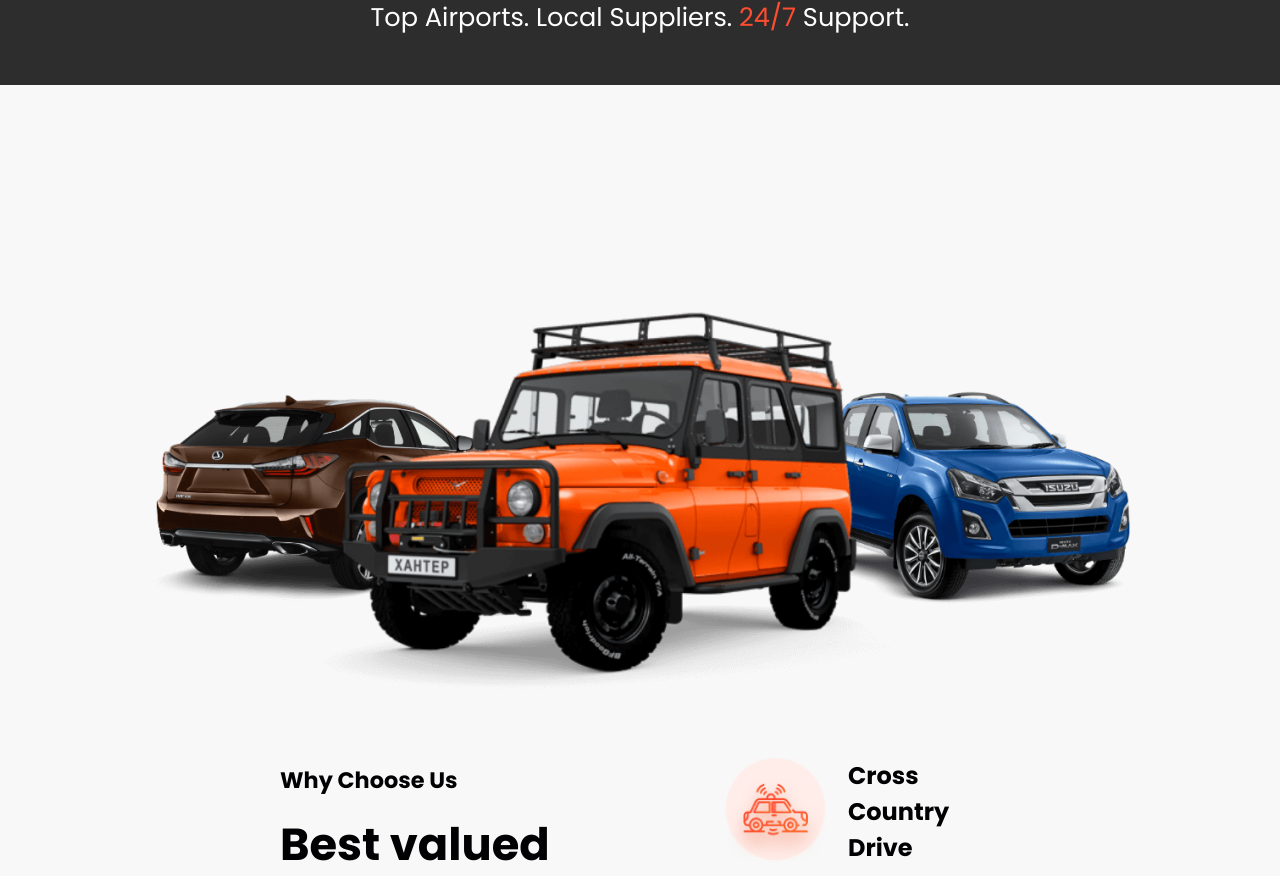
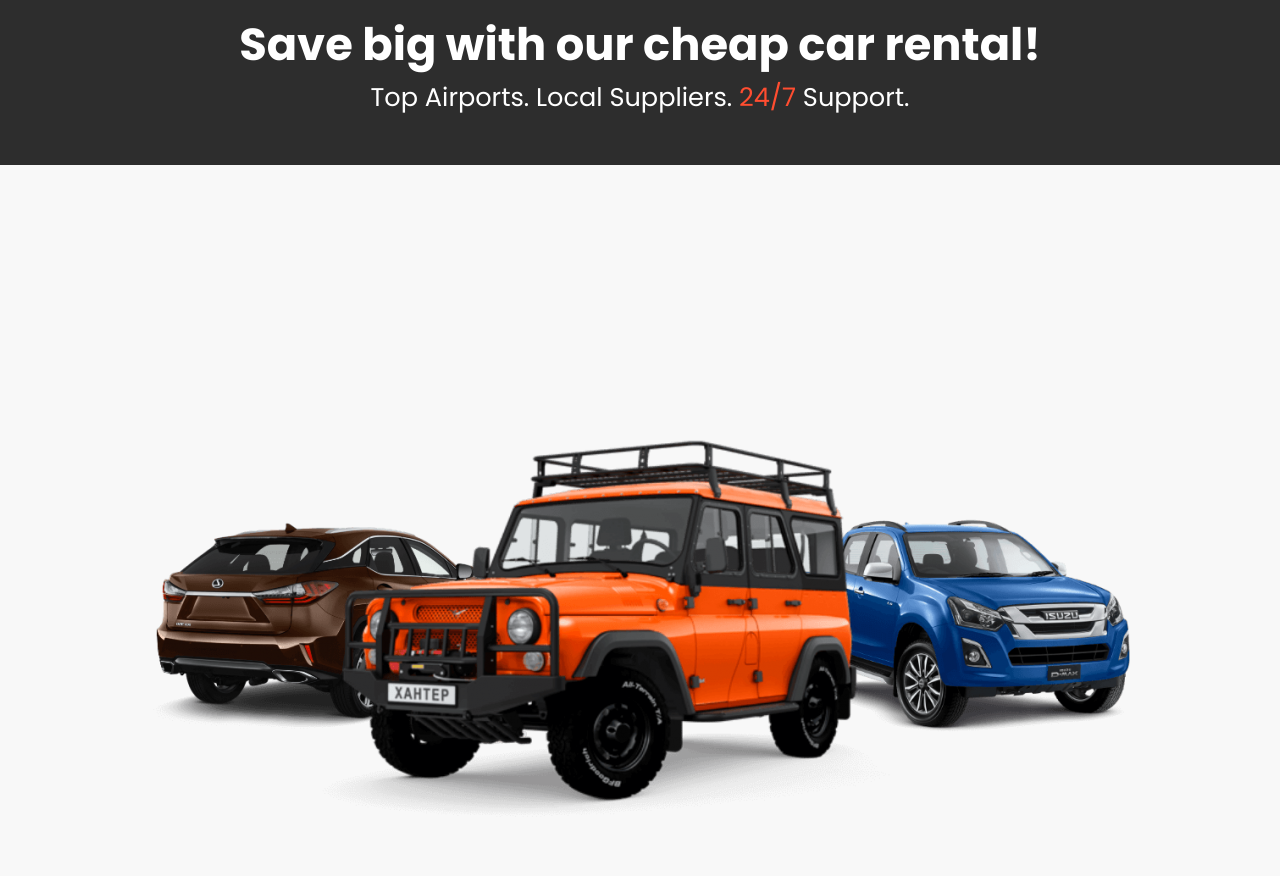
Before and after one commit to imrashidov/car-rental-project, a React (Vite) app: page / in a window 1280 px wide. Shown: the part 2826-3702 px from the top of the page. Built offline with nearby package versions, Linux system fonts and the light colour scheme.

Commit message:
Refactor padding in App.css

```diff
--- a/src/App.css
+++ b/src/App.css
@@ -256,7 +256,7 @@
   justify-content: center;
   background-color: #f8f8f8;
   position: relative;
-  margin-top: 5rem;
+  padding: 5rem 0;
   text-align: center;
 }
 
@@ -289,7 +289,7 @@
   display: flex;
   justify-content: center;
   position: relative;
-  margin-top: 10rem;
+  padding: 5rem 0;
 }
 
 .pick-container__title {
@@ -441,11 +441,10 @@
 .choose-section {
   display: flex;
   justify-content: center;
+  padding: 5rem 0;
 }
 
 .choose-main {
-  padding: 0 2.5rem;
-  margin: 2rem 12.5rem 5rem;
   max-width: 95rem;
   display: flex;
   align-items: center;
@@ -540,7 +539,6 @@
   display: flex;
   justify-content: center;
   position: relative;
-  margin-top: 10rem;
   background-color: #f8f8f8;
   padding: 5rem 0;
 }
@@ -712,7 +710,7 @@
   display: flex;
   justify-content: center;
   background-color: #f8f8f8;
-  padding-top: 5rem;
+  padding: 5rem 0;
 }
 
 .footer-content {
```
